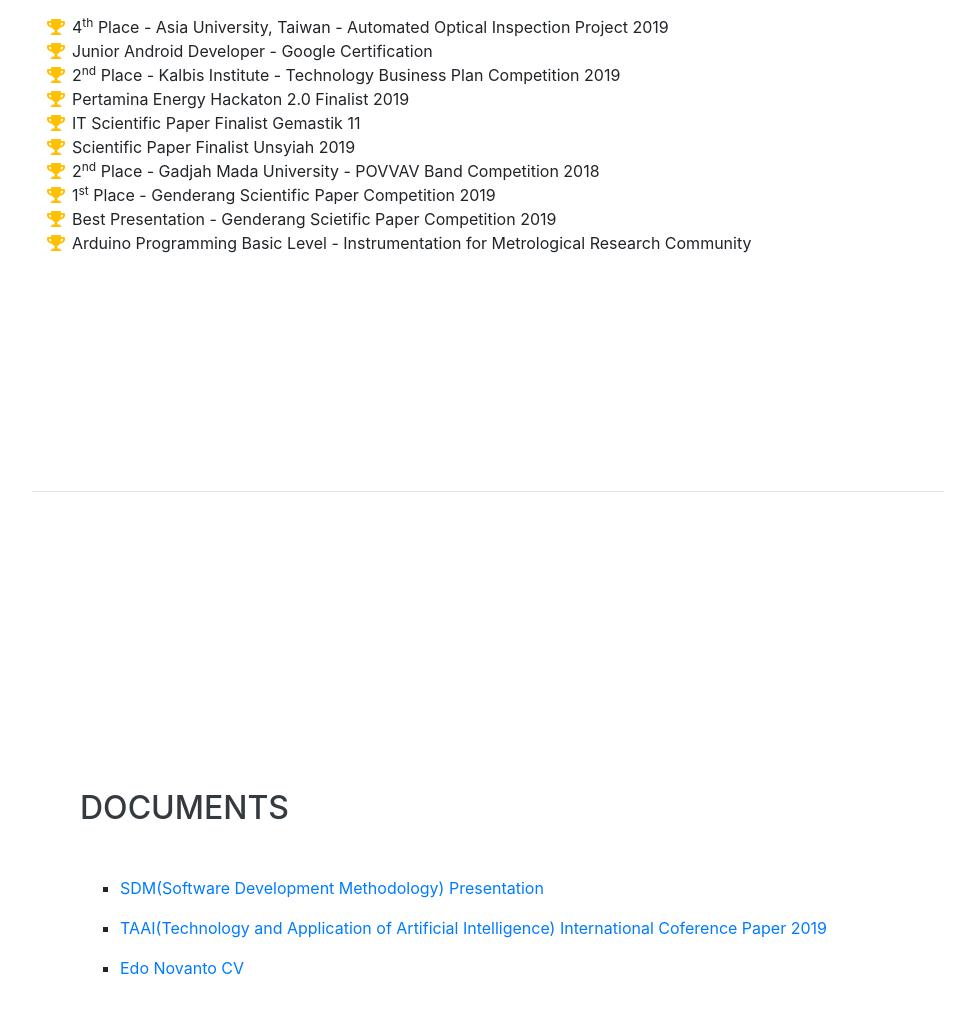
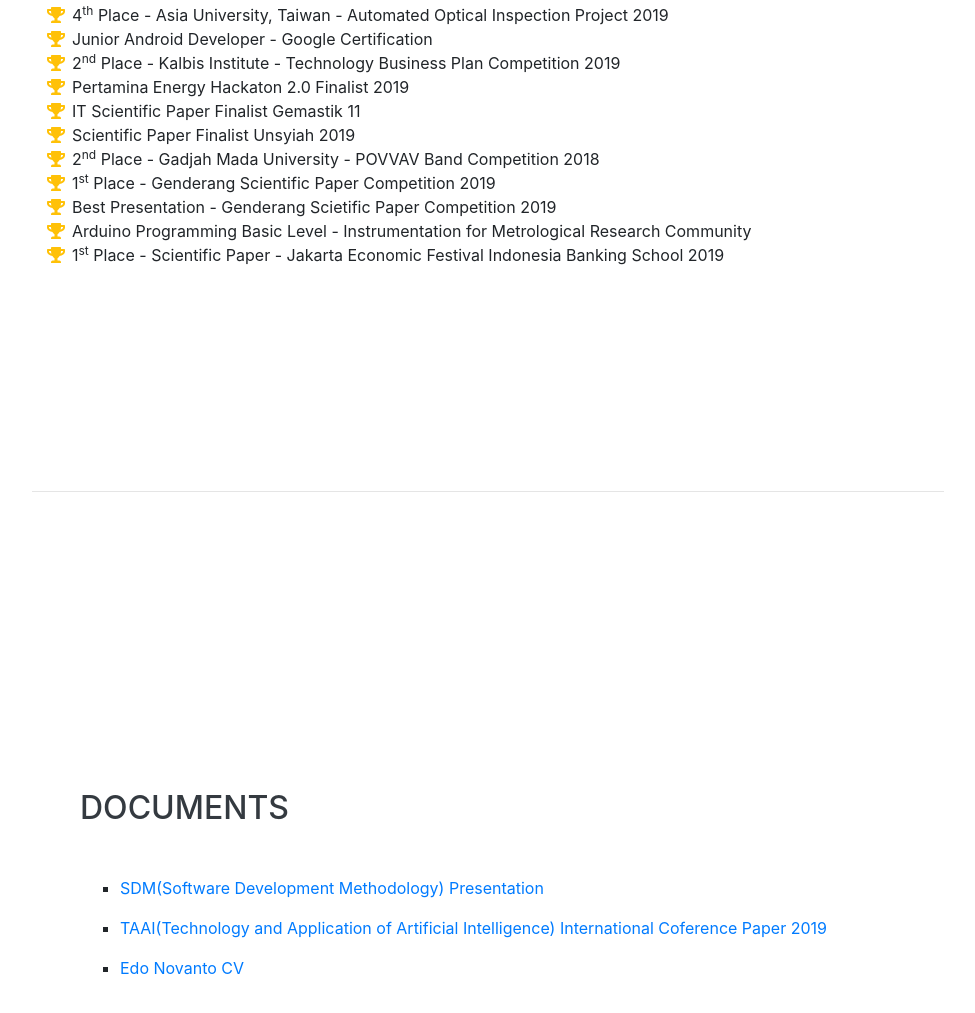
Before and after one commit to edonovanto/resumeWebsite, a website with bundled scripts: page index.html in a window 1280 px wide. Shown: the part 5624-6637 px from the top of the page, without its empty margins (288-1263 px from the left). Built offline with nearby package versions, Linux system fonts and the light colour scheme; a script that the page names is missing; a web font is replaced by a local one.

Commit message:
Indonesia Banking School Reward

```diff
--- a/index.html
+++ b/index.html
@@ -359,6 +359,10 @@
             <i class="fa-li fa fa-trophy text-warning"></i>
             Arduino Programming Basic Level - Instrumentation for Metrological Research Community</li>
           </li>
+          <li>
+              <i class="fa-li fa fa-trophy text-warning"></i>
+              1<sup>st</sup>
+              Place - Scientific Paper - Jakarta Economic Festival Indonesia Banking School 2019</li>
         </ul>
       </div>
     </section>
```
